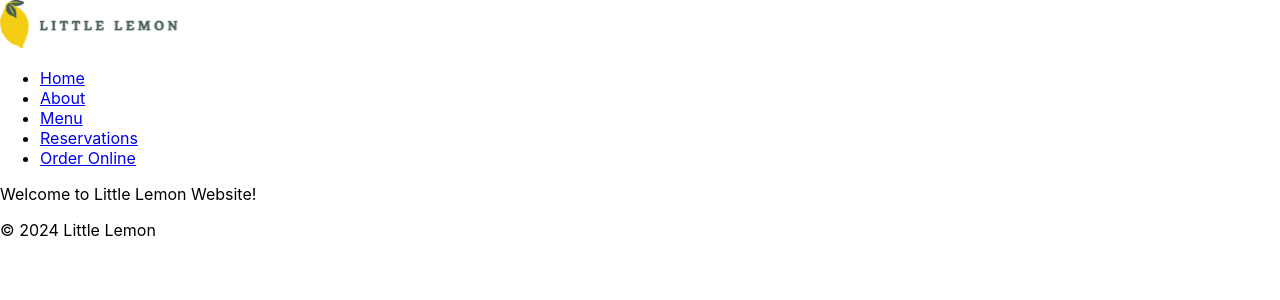
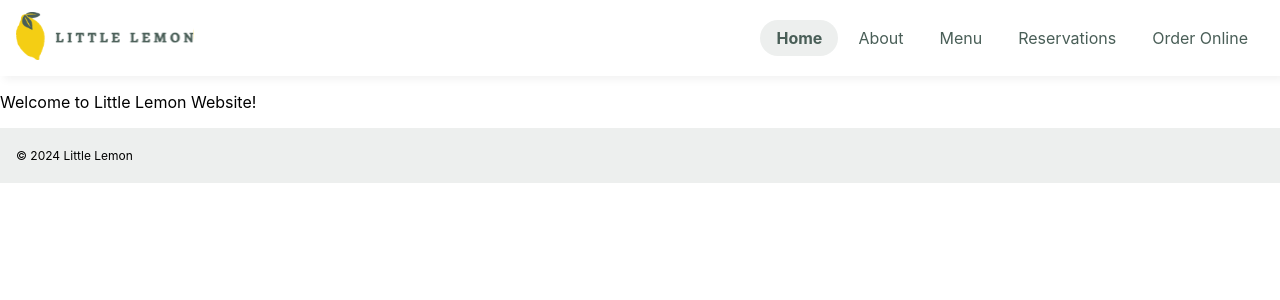
Before and after one commit to yuria-n/little-lemon, a React (Create React App) app: page / in a window 1280 px wide. Shown: the top 300 px of the page. Built offline with nearby package versions, Linux system fonts and the light colour scheme.

Commit message:
Style header, nav and footer

```diff
--- a/package.json
+++ b/package.json
@@ -13,6 +13,7 @@
     "@testing-library/jest-dom": "^5.17.0",
     "@testing-library/react": "^13.4.0",
     "@testing-library/user-event": "^13.5.0",
+    "clsx": "^2.1.1",
     "react": "^18.3.1",
     "react-dom": "^18.3.1",
     "react-scripts": "5.0.1",
--- a/src/components/Footer.jsx
+++ /dev/null
@@ -1,7 +0,0 @@
-export function Footer() {
-  return (
-    <footer>
-      <p>© {new Date().getFullYear()} Little Lemon</p>
-    </footer>
-  );
-}
--- /dev/null
+++ b/src/components/Footer/Footer.css
@@ -0,0 +1,11 @@
+.footer-container {
+  background: var(--color-brand-primary-bg);
+}
+
+.footer-content {
+  max-width: 1280px;
+  margin: 0 auto;
+  padding: 0.5rem 1rem;
+  display: grid;
+  grid-template-columns: 1fr auto;
+}
--- /dev/null
+++ b/src/components/Footer/Footer.jsx
@@ -0,0 +1,11 @@
+import "./Footer.css";
+
+export function Footer() {
+  return (
+    <footer className="footer-container">
+      <div className="footer-content">
+        <p className="text-xs">© {new Date().getFullYear()} Little Lemon</p>
+      </div>
+    </footer>
+  );
+}
--- /dev/null
+++ b/src/components/Footer/index.js
@@ -0,0 +1 @@
+export * from "./Footer";
--- a/src/components/Header.jsx
+++ /dev/null
@@ -1,15 +0,0 @@
-import { Nav } from "./Nav";
-
-import logo from "../assets/logo.svg";
-
-export function Header() {
-  return (
-    <header>
-      <a href="/">
-        <img alt="Go to home" height={48} src={logo} />
-      </a>
-
-      <Nav />
-    </header>
-  );
-}
--- /dev/null
+++ b/src/components/Header/Header.css
@@ -0,0 +1,48 @@
+.header-container {
+  position: sticky;
+  box-shadow: 0.25rem 0.25rem 0.5rem rgba(0, 0, 0, 0.05);
+}
+
+.header-content {
+  max-width: 1280px;
+  margin: 0 auto;
+  padding: 0.75rem 1rem;
+  display: grid;
+  grid-template-columns: auto auto;
+  justify-content: space-between;
+  align-items: center;
+  gap: 1rem;
+}
+
+.nav-container {
+  width: 100%;
+}
+
+.nav-items {
+  display: grid;
+  grid-template-columns: repeat(5, auto);
+  gap: 0.25rem;
+}
+
+.nav-item {
+  color: var(--color-brand-primary);
+  padding: 0.5rem 1rem;
+  border-radius: 1.25rem;
+  text-decoration: none;
+  transition: 0.3s ease background-color;
+}
+
+.nav-item:hover {
+  text-decoration: underline;
+  background: var(--color-brand-primary-bg);
+}
+
+.nav-item.selected {
+  font-weight: bold;
+  background: var(--color-brand-primary-bg);
+  pointer-events: none;
+}
+
+.nav-item.selected:hover {
+  text-decoration: none;
+}
--- /dev/null
+++ b/src/components/Header/Header.jsx
@@ -0,0 +1,19 @@
+import { Nav } from "./Nav";
+
+import logo from "../../assets/logo.svg";
+
+import "./Header.css";
+
+export function Header() {
+  return (
+    <header className="header-container">
+      <div className="header-content">
+        <a href="/public">
+          <img alt="Go to home" height={48} src={logo} />
+        </a>
+
+        <Nav />
+      </div>
+    </header>
+  );
+}
--- a/src/components/Nav.jsx
+++ b/src/components/Header/Nav.jsx
@@ -1,3 +1,5 @@
+import clsx from "clsx";
+
 const links = [
   ["Home", "/"],
   ["About", "/about"],
@@ -7,12 +9,19 @@ const links = [
 ];
 
 export function Nav() {
+  const current = "/";
+
   return (
-    <nav>
-      <ul>
+    <nav className="nav-container">
+      <ul className="nav-items">
         {links.map(([text, href]) => (
           <li key={text}>
-            <a href={href}>{text}</a>
+            <a
+              className={clsx("nav-item", href === current && "selected")}
+              href={href}
+            >
+              {text}
+            </a>
           </li>
         ))}
       </ul>
--- /dev/null
+++ b/src/components/Header/index.js
@@ -0,0 +1 @@
+export * from "./Header";
--- a/src/index.css
+++ b/src/index.css
@@ -1,3 +1,7 @@
+/* ==========
+   Normalize
+   ========== */
+
 body {
   margin: 0;
   font-family: -apple-system, BlinkMacSystemFont, "Segoe UI", "Roboto", "Oxygen",
@@ -6,3 +10,53 @@ body {
   -webkit-font-smoothing: antialiased;
   -moz-osx-font-smoothing: grayscale;
 }
+
+a {
+  color: inherit;
+  text-decoration: none;
+}
+
+ul {
+  margin: 0;
+  padding: 0;
+}
+
+li {
+  list-style: none;
+}
+
+/* ==========
+   Global
+   ========== */
+
+:root {
+  --color-brand-primary: #495e57;
+  --color-brand-primary-bg: #edefee;
+  --color-brand-secondary: #f4ce14;
+  --color-brand-ternary: #ee9972;
+  --color-brand-ternary-bg: #fbdabb;
+  --color-text-primary: #333333;
+  --color-text-secondary: #edefee;
+
+  --font-size-base: 1rem;
+}
+
+.text-xs {
+  font-size: calc(var(--font-size-base) * 0.75);
+}
+
+.text-sm {
+  font-size: var(--font-size-base);
+}
+
+.text-lg {
+  font-size: calc(var(--font-size-base) * 1.25);
+}
+
+.text-xl {
+  font-size: calc(var(--font-size-base) * 1.5);
+}
+
+.text-2xl {
+  font-size: calc(var(--font-size-base) * 2);
+}
```
Also changed, not shown: 1 other file (tests, documents, lock files or other folders).
